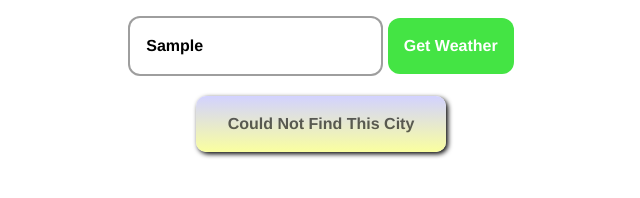
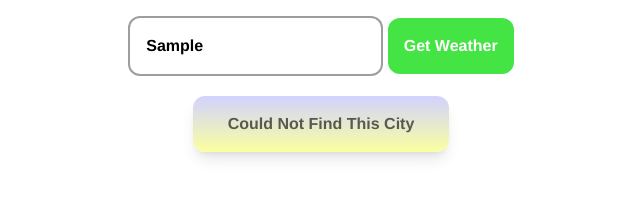
Before and after one commit to ITbrandon/assignment-3-tailwind, a plain HTML site: page index.html in a window 1280 px wide. Both pictures are taken after typing "Sample" into the empty fields and a click on the button "Get Weather". Shown: the whole page, without its empty margins (319-959 px from the left). Drawn offline with nearby package versions, Linux system fonts and the light colour scheme; no server answers.

Commit message:
card-refactor

```diff
--- a/index.html
+++ b/index.html
@@ -31,7 +31,7 @@
     <button type="submit" class="text-base text-white bg-[#44e444] p-4 border-none font-bold rounded-xl duration-500 cursor-pointer hover:bg-[#273227]">Get Weather</button>
   </form>
 
-  <article class="card" id="card" style="display: none;">
+  <article class="card mt-5 flex flex-col items-center gap-2 p-4 rounded-xl shadow-lg bg-gradient-to-b from-[#d2d2ff] to-[#faff9cf7] w-64 hidden" id="card">
   </article>
 </body>
 </html>
--- a/styles.css
+++ b/styles.css
@@ -13,7 +13,7 @@ body {
   padding: 1rem;
 }
 
-.card {
+/* .card {
   margin-top: 20px;
   display: flex;
   flex-direction: column;
@@ -22,9 +22,9 @@ body {
   padding: 1rem;
   border-radius: 10px;
   box-shadow: 2px 2px 5px black;
-  background-image: linear-gradient(to bottom, rgb(210, 210, 255), rgba(250, 255, 156, 0.97));
+  background-image: linear-gradient(to bottom, #d2d2ff, #faff9cf7);
   width: 250px;
-}
+} */
 
 .cityName, .temperature {
   font-size: 2rem;
```
